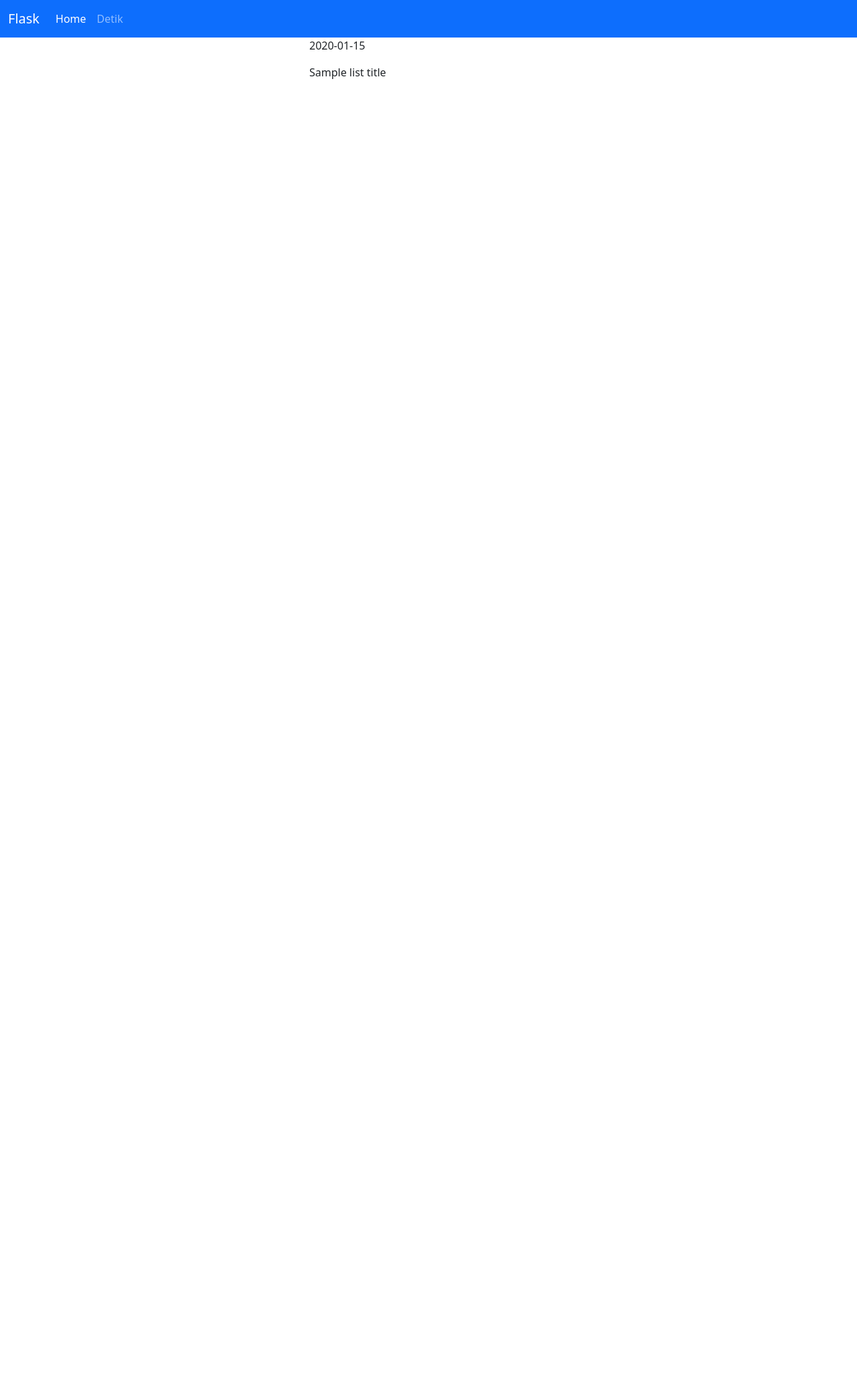
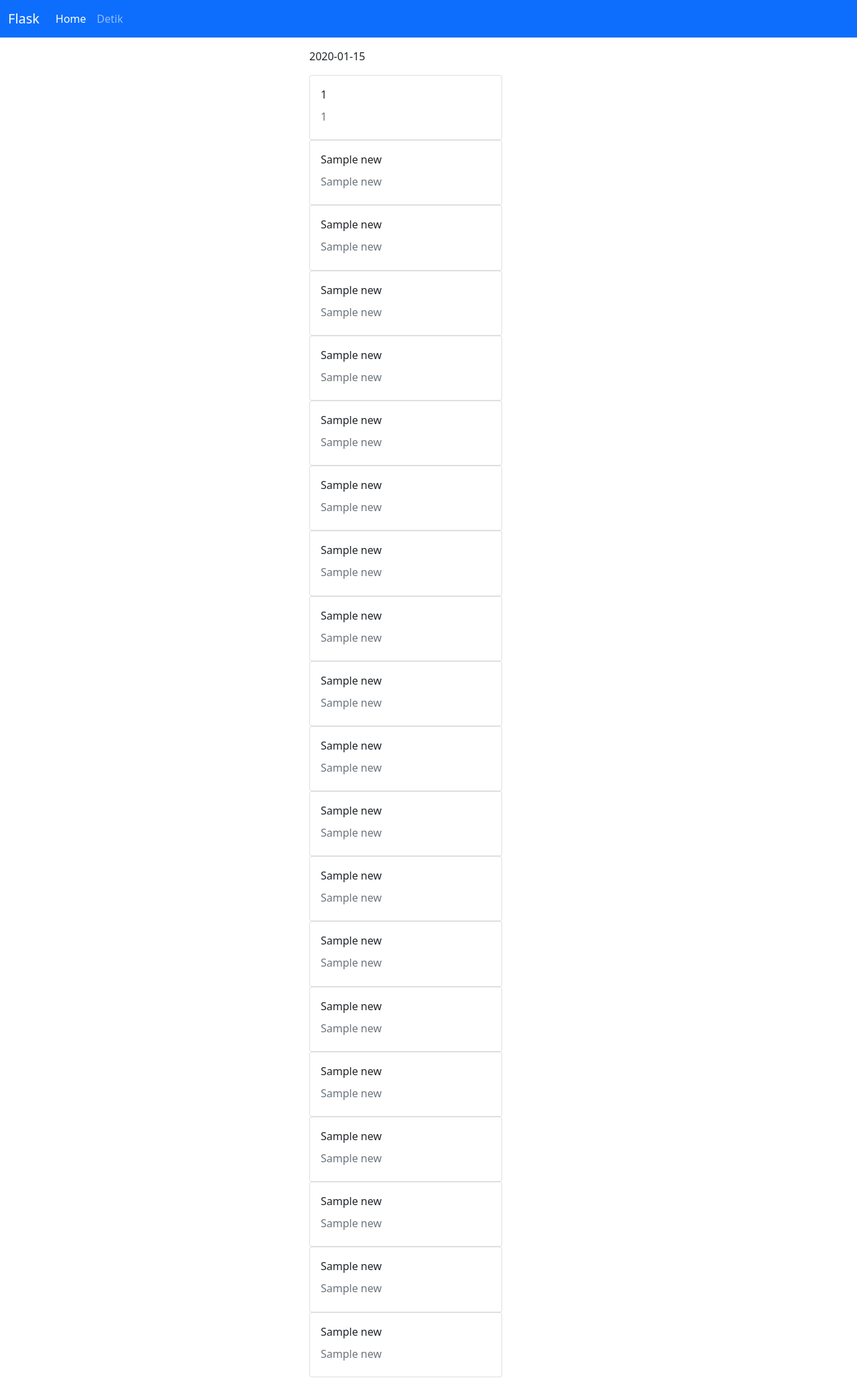
Before and after one commit to coach-of-kopycode/scraping-popular-news-detik, a Flask app: template templates/index.html in a window 1280 px wide. Shown: the whole page at 67% size. Before the commit the page ends 118 px from the top, so only its background shows below. Run offline with Flask 2, Linux system fonts and the light colour scheme; the template is opened without the code that fills it: most values are stand-ins (such as "Sample title", 1, 10 or a date in 2020).

Commit message:
Flask: Fix looping data in index.html

```diff
--- a/run.py
+++ b/run.py
@@ -21,6 +21,7 @@
 
     titles = soup.findAll(attrs={'class': 'media__title'})
     times = soup.findAll(attrs={'class': 'media__date'})
+
     print(f'Total berita {len(titles)}\n')
 
     list_titles = []
@@ -38,8 +39,9 @@
         list_times.append(time)
         j = j + 1
 
+
     new_list = [list_titles, list_times]
-    return render_template('index.html', last_update=last_update, new_list=new_list, list_titles=list_titles, list_times=list_times)
+    return render_template('index.html', last_update=last_update, new_list=new_list)
 
 
 if __name__ == '__main__':
--- a/templates/index.html
+++ b/templates/index.html
@@ -6,7 +6,8 @@
     <meta name="viewport" content="width=device-width, initial-scale=1">
 
     <!-- Bootstrap CSS -->
-    <link href="https://cdn.jsdelivr.net/npm/bootstrap@5.0.2/dist/css/bootstrap.min.css" rel="stylesheet" integrity="sha384-EVSTQN3/azprG1Anm3QDgpJLIm9Nao0Yz1ztcQTwFspd3yD65VohhpuuCOmLASjC" crossorigin="anonymous">
+    <link href="https://cdn.jsdelivr.net/npm/bootstrap@5.0.2/dist/css/bootstrap.min.css" rel="stylesheet"
+          integrity="sha384-EVSTQN3/azprG1Anm3QDgpJLIm9Nao0Yz1ztcQTwFspd3yD65VohhpuuCOmLASjC" crossorigin="anonymous">
 
     <title>Flask | Detik</title>
 </head>
@@ -37,10 +38,15 @@
 <!-- Content start -->
 <div class="container">
     <div class="row justify-content-center">
-            <div class="col-4">
+        <div class="col-4 my-3 mx-3">
             <p>{{last_update}}</p>
-                {% for title in list_titles %}
-                <p>{{title}}</p>
+            {% for i in range(20) %}
+            <div class="card" style="width: 18rem;">
+                <div class="card-body">
+                    <p class="card-text">{{ new_list[0][i] }}</p>
+                    <h6 class="card-subtitle mb-2 text-muted">{{ new_list[1][i] }}</h6>
+                </div>
+            </div>
             {% endfor %}
         </div>
     </div>
@@ -49,13 +55,12 @@
     <!-- Content end -->
 
 
-
-
-
     <!-- Optional JavaScript; choose one of the two! -->
 
     <!-- Option 1: Bootstrap Bundle with Popper -->
-    <script src="https://cdn.jsdelivr.net/npm/bootstrap@5.0.2/dist/js/bootstrap.bundle.min.js" integrity="sha384-MrcW6ZMFYlzcLA8Nl+NtUVF0sA7MsXsP1UyJoMp4YLEuNSfAP+JcXn/tWtIaxVXM" crossorigin="anonymous"></script>
+    <script src="https://cdn.jsdelivr.net/npm/bootstrap@5.0.2/dist/js/bootstrap.bundle.min.js"
+            integrity="sha384-MrcW6ZMFYlzcLA8Nl+NtUVF0sA7MsXsP1UyJoMp4YLEuNSfAP+JcXn/tWtIaxVXM"
+            crossorigin="anonymous"></script>
 
     <!-- Option 2: Separate Popper and Bootstrap JS -->
     <!--
```
Lines whose indentation alone changed are shown as unchanged.
